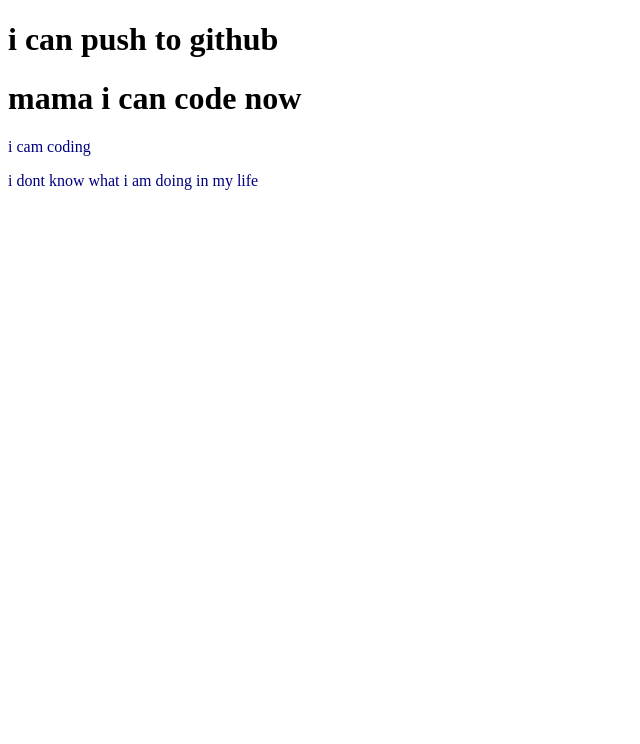
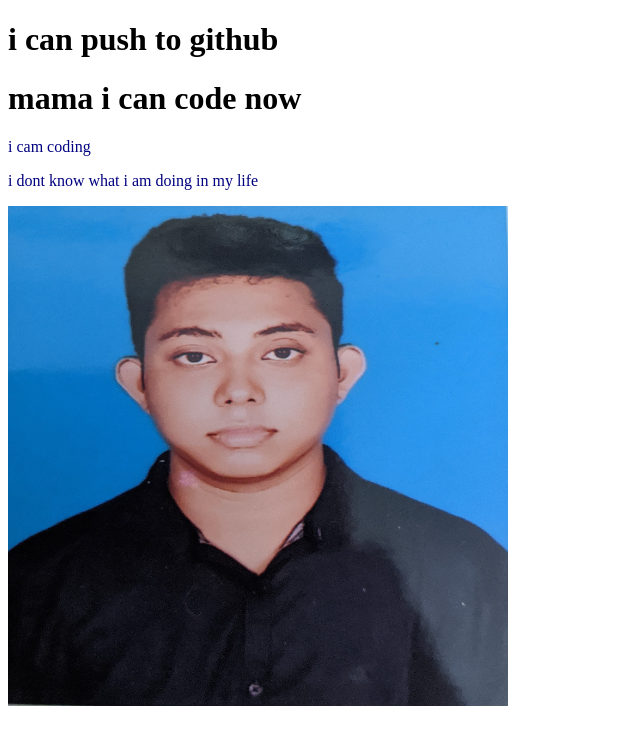
Before and after one commit to mehedi-hasan-shuvon/practise-repo, a plain HTML site: page index.html in a window 1280 px wide. Shown: the whole page, without its empty margins (0-640 px from the left). Drawn offline with Linux system fonts and the light colour scheme.

Commit message:
adding iamge

```diff
--- a/index.html
+++ b/index.html
@@ -12,5 +12,6 @@
     <h1>mama i can code now</h1>
     <p>i cam coding</p>
     <p> i dont know what i am doing in my life</p>
+    <img src="2.jpg" alt="this is a tom cruse phtot">
 </body>
 </html>
--- a/style.css
+++ b/style.css
@@ -4,3 +4,7 @@ p{
 h3{
     background-color: red;
 }
+img{
+    height: 500px;
+    width: 500px;
+}
```
Also changed, not shown: 2.jpg (added).
